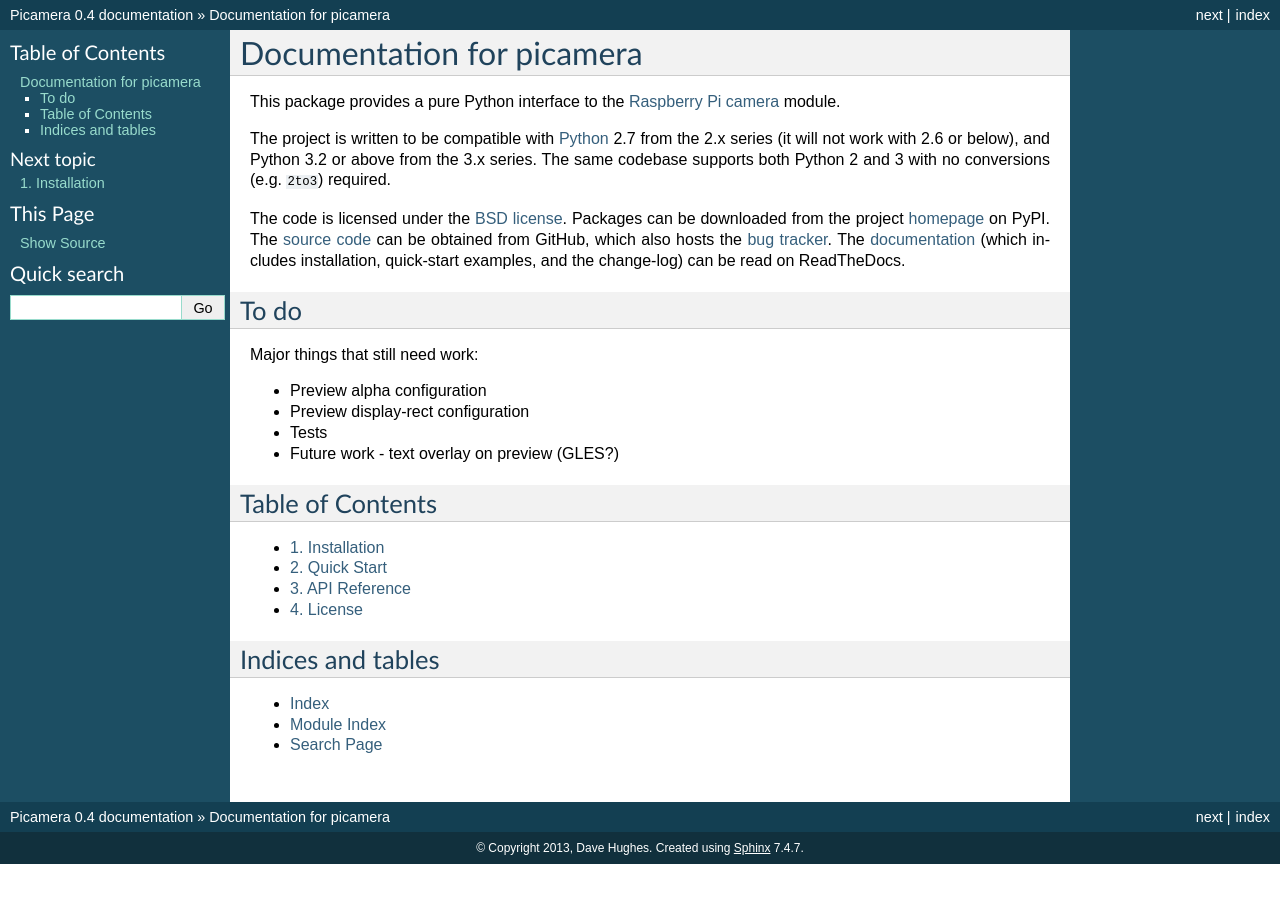
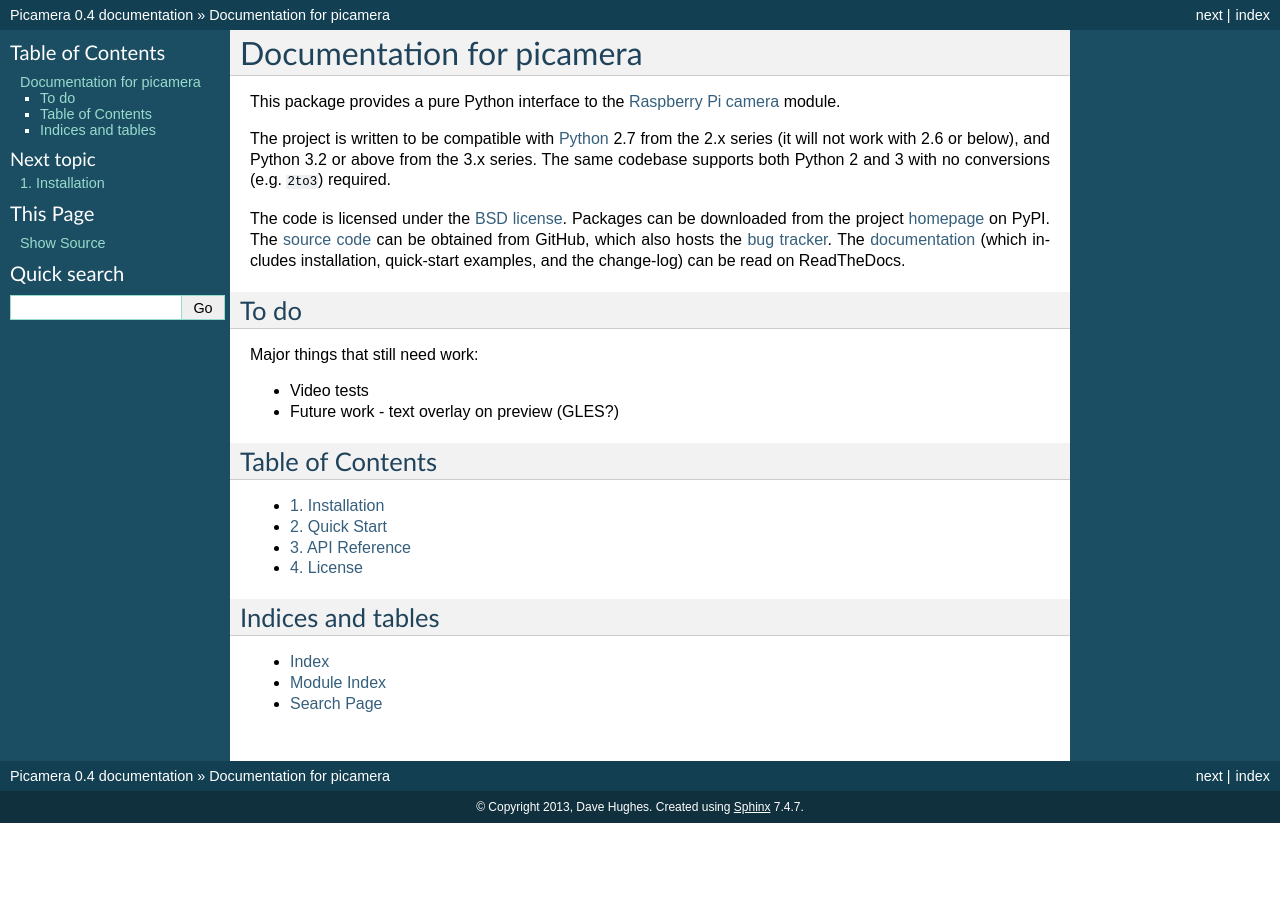
Before and after one commit to waveform80/picamera, a Sphinx documentation site: the page built from docs/index.rst, in a window 1280 px wide. Built offline with Sphinx 7.4.7, drawn with Linux system fonts in a browser that asks for light colours; pages that are not in the unit, such as notebooks, are missing from menus.

Commit message:
Knocked a couple more items off the todo list

```diff
--- a/README.rst
+++ b/README.rst
@@ -24,11 +24,7 @@
 
 Major things that still need work:
 
-* Preview alpha configuration
-
-* Preview display-rect configuration
-
-* Tests
+* Video tests
 
 * Future work - text overlay on preview (GLES?)
 
--- a/docs/index.rst
+++ b/docs/index.rst
@@ -24,11 +24,7 @@
 
 Major things that still need work:
 
-* Preview alpha configuration
-
-* Preview display-rect configuration
-
-* Tests
+* Video tests
 
 * Future work - text overlay on preview (GLES?)
 
```
